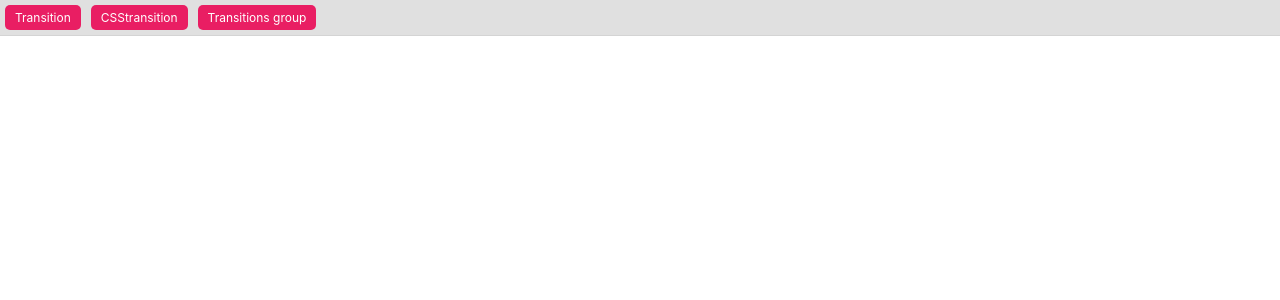
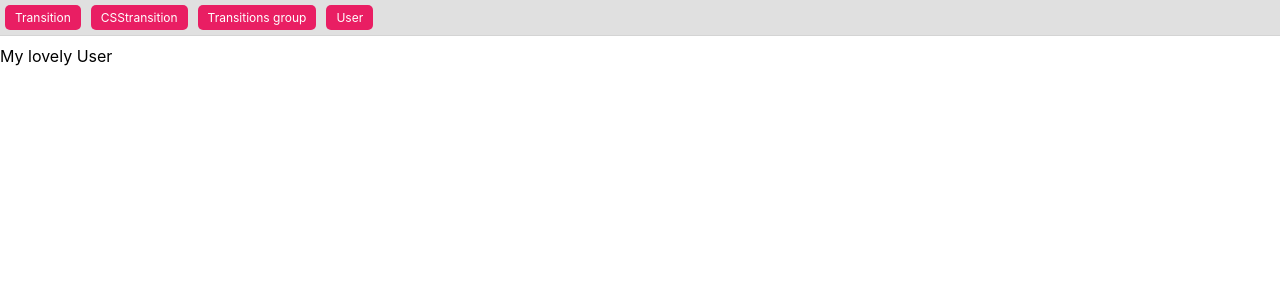
Before and after one commit to Densitty/react-lesson-max, a React (Create React App) app: page /user in a window 1280 px wide. Shown: the top 300 px of the page. Built offline with nearby package versions, Linux system fonts and the light colour scheme.

Commit message:
Studied more on prop types

```diff
--- a/src/App.js
+++ b/src/App.js
@@ -6,6 +6,7 @@ import './Styles/App.css';
 import CSStransition from './Components/CSSTransition';
 import Tgroup from './Components/Tgroup';
 import TransitionComp from './Components/Transition';
+import User from './Components/User'
 
 const App = () => {
   return (
@@ -15,10 +16,12 @@ const App = () => {
           <Link to="/transition">Transition</Link>
           <Link to="/csstransition">CSStransition</Link>
           <Link to="/tgroup">Transitions group</Link>
+          <Link to="/user">User</Link>
         </div>
         <Route path="/transition" component={TransitionComp}></Route>
         <Route path="/csstransition" component={CSStransition}></Route>
         <Route path="/tgroup" component={Tgroup}></Route>
+        <Route path="/user" component={User}></Route>
       </div>
     </BrowserRouter>
   )
--- /dev/null
+++ b/src/Components/User.js
@@ -0,0 +1,37 @@
+import React from 'react'
+import UserTemplate from './UserTemplate'
+
+class User extends React.Component {
+  state = {
+    name: ['John', 'Kelvin'],
+    lastname: 'Doe',
+    age: 16,
+    hobbies: ['Reading', 'Hockey', 'Javelin', 'Hunting', 'Kayaking'],
+    multilingual: true,
+    languages: ['English', 'Deustch', 'French', 'Spanish', 'Portugues'],
+    friends: ['Jane', 'Sally', 'Rudolf', 'Steve', 'Enchem'],
+    greetings: () => {
+      return (`Welcome to the world of ${this.state.name[0]} ${this.state.lastname}`)
+    },
+    profession: 'student',
+    major: 'Physics',
+    intro() {
+      return `I am a ${this.profession} at University of Western Sydney, studying ${this.major}.`
+    },
+    car: {
+      maker: 'Audi',
+      year: '2007',
+      color: 'Black'
+    }
+  }
+
+  render() {
+    return (
+      <div>
+        <UserTemplate {...this.state} />
+      </div>
+    )
+  }
+}
+
+export default User
--- /dev/null
+++ b/src/Components/UserTemplate.js
@@ -0,0 +1,37 @@
+import React from 'react';
+import PropTypes from 'prop-types';
+
+const UserTemplate = (props) => {
+
+  console.log(props.greetings())
+  console.log(props.intro())
+  return (
+    <div>My lovely User</div>
+  )
+}
+
+UserTemplate.propTypes = {
+  name: PropTypes.oneOfType([
+    PropTypes.string,
+    PropTypes.array,
+    PropTypes.oneOf(['John', 'Kelvin'])
+  ]),
+  lastname: PropTypes.string,
+  age: function (props, propName, componentName) {
+    console.log(props); console.log(propName); console.log(componentName)
+    if (props[propName] < 18) {
+      return new Error(`Hello ${props.name[0]}. You are not permitted to take alcohol on campus, as you are ${props[propName]} years old`)
+    }
+  },
+  hobbies: PropTypes.array,
+  multilingual: PropTypes.bool,
+  languages: PropTypes.array,
+  friends: PropTypes.arrayOf(PropTypes.string),
+  greetings: PropTypes.func,
+  profession: PropTypes.string,
+  major: PropTypes.oneOf(['Physics', 'Computer Science']).isRequired,
+  intro: PropTypes.func,
+  car: PropTypes.object
+}
+
+export default UserTemplate
```
